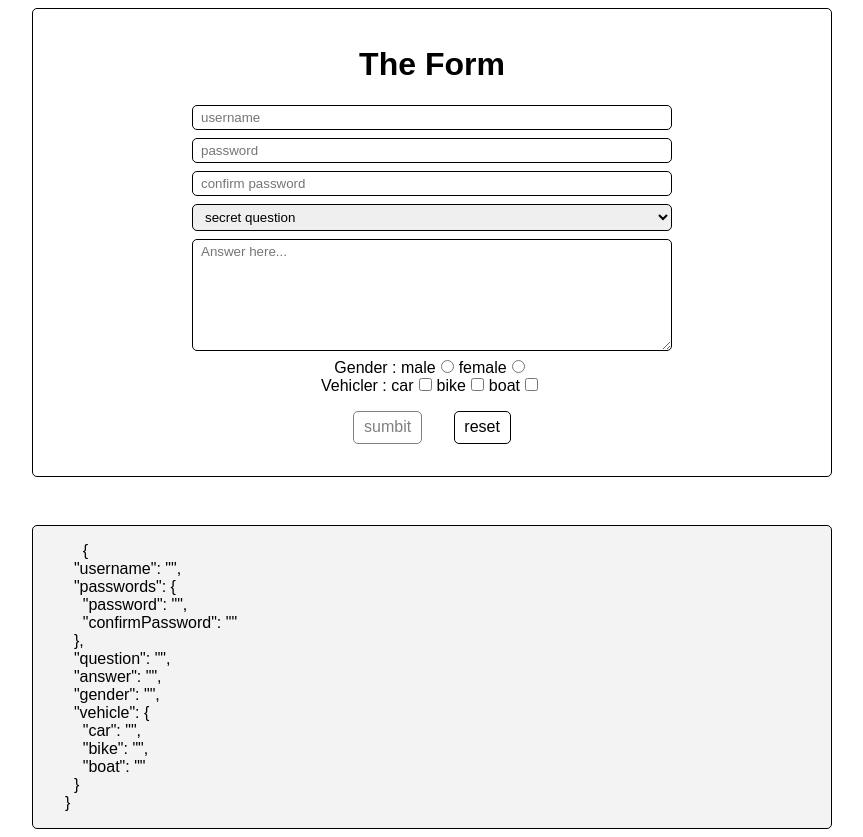
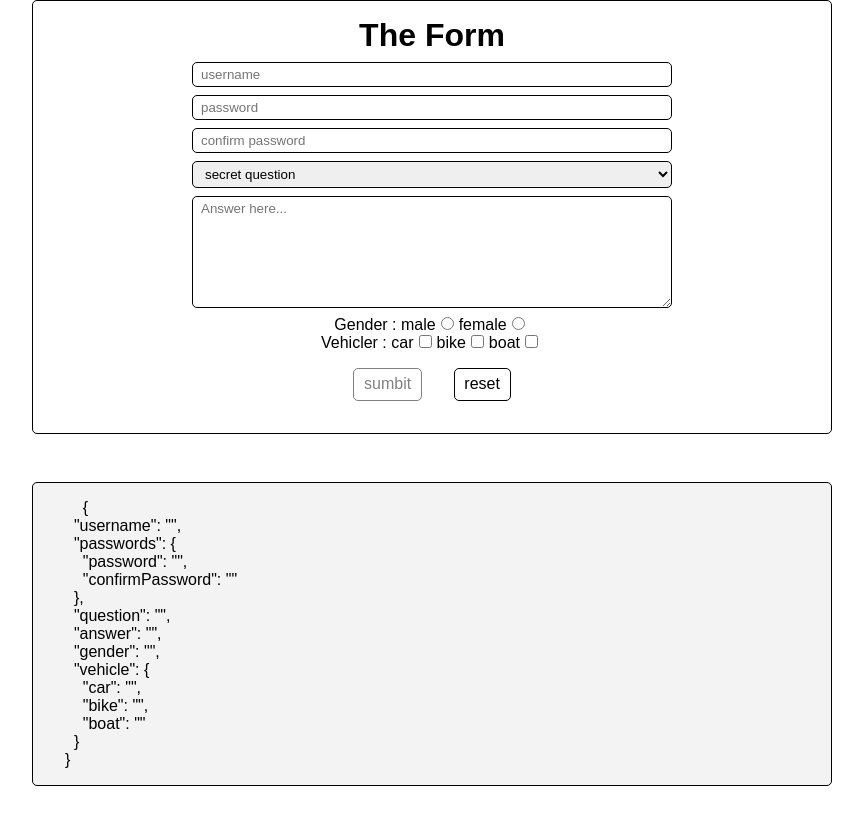
Before and after one commit to Mayankk104/Angular, an Angular app: page / in a window 1280 px wide. Shown: the whole page, without its empty margins (208-1071 px from the left). After the commit the page ends 800 px from the top, so only its background shows below. Built offline with nearby package versions, Linux system fonts and the light colour scheme.

Commit message:
update basic settings

```diff
--- a/src/environments/environment.ts
+++ b/src/environments/environment.ts
@@ -3,7 +3,8 @@
 // The list of file replacements can be found in `angular.json`.
 
 export const environment = {
-  production: false
+  production: false,
+  backendURL: 'http://localhost:3000'
 };
 
 /*
--- a/src/styles.scss
+++ b/src/styles.scss
@@ -2,4 +2,6 @@
 * {
   box-sizing: border-box;
   font-family: sans-serif;
+  padding: 0;
+  margin: 0;
 }
```
Also changed, not shown: tsconfig.json (+4 -4 lines), 1 other file (tests, documents, lock files or other folders).
